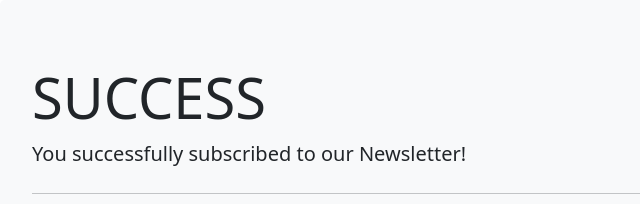
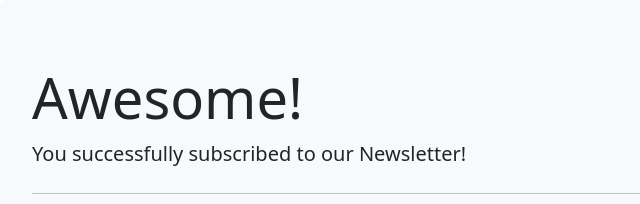
Before and after one commit to MaLatka/Newsletter-Signup, a website: page success.html in a window 1280 px wide. Shown: the whole page, without its empty margins (0-640 px from the left). Drawn offline with nearby package versions, Linux system fonts and the light colour scheme.

Commit message:
Changed the success page h1

```diff
--- a/success.html
+++ b/success.html
@@ -18,7 +18,7 @@
 </style>
 
 <div class="jumbotron">
-  <h1 class="display-4">SUCCESS</h1>
+  <h1 class="display-4">Awesome!</h1>
   <p class="lead">You successfully subscribed to our Newsletter!</p>
   <!-- <form class="" action="/success" method="post">
     <button class="btn btn-warning btn-lg" href="/" role="button">Try Again</button>
```
